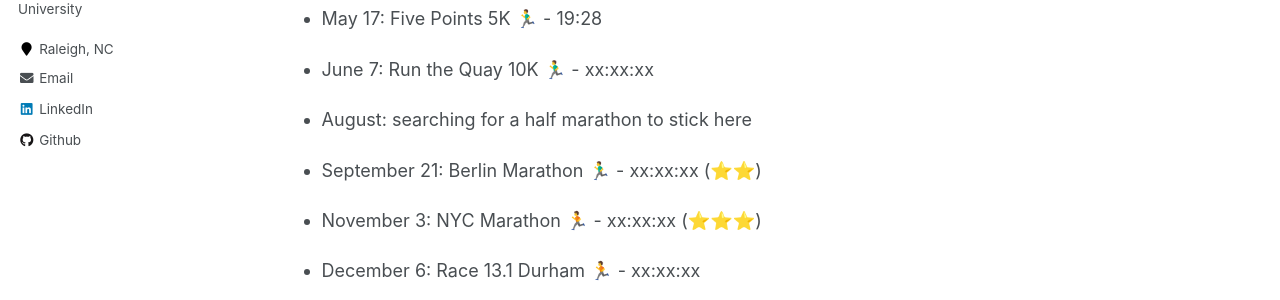
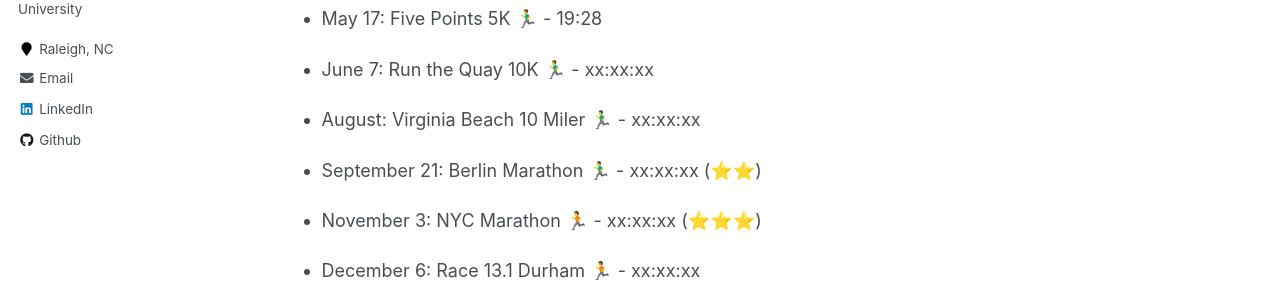
Before and after one commit to caratliff/caratliff.github.io, a Jekyll site: the page built from _pages/race-calendar.md, in a window 1280 px wide and 900 px high, scrolled down 1816 px. Shown: the part 344-644 px from the top of the window. Built offline with Jekyll 4.4.1, drawn with Linux system fonts in a browser that asks for light colours.

Commit message:
Update race-calendar.md

```diff
--- a/_pages/race-calendar.md
+++ b/_pages/race-calendar.md
@@ -84,7 +84,7 @@ permalink: /race-calendar/
 
 - June 7: Run the Quay 10K 🏃‍♂️ - xx:xx:xx
 
-- August: searching for a half marathon to stick here
+- August: Virginia Beach 10 Miler 🏃‍♂️ - xx:xx:xx
 
 - September 21: Berlin Marathon 🏃‍♂️ - xx:xx:xx (⭐⭐)
 
```
